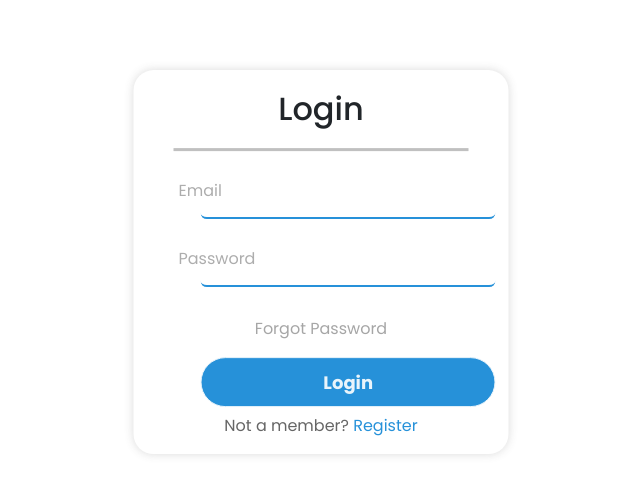
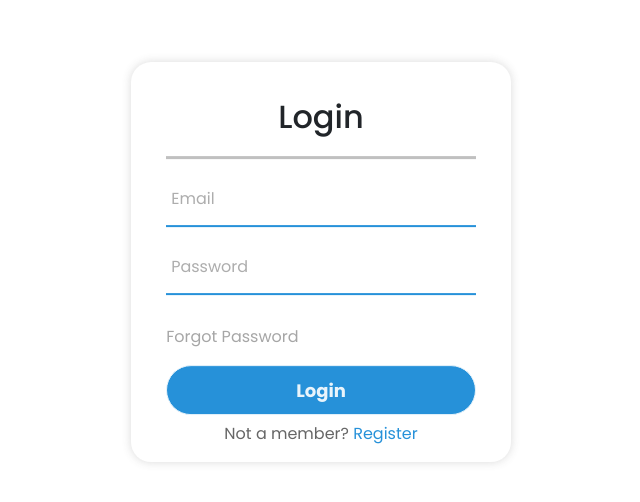
Before and after one commit to varunmukherjee1/Attendance-Manager, a React (Create React App) app in the folder Frontend/: page /login in a window 1280 px wide. Shown: the part 138-640 px from the top of the page, without its empty margins (319-959 px from the left). Built offline with nearby package versions, Linux system fonts and the light colour scheme; no server answers; a web font is replaced by a local one.

Commit message:
solved component and style conflicts

```diff
--- a/Frontend/src/components/AddClassModal/AddClassModal.module.css
+++ b/Frontend/src/components/AddClassModal/AddClassModal.module.css
@@ -18,18 +18,25 @@
     font-size: larger;
     border-radius: 0.6rem;
 }
-input{
+
+.classname input,
+.AddStudents input,
+.AddTeachers input{
     margin-left: 1.7rem;
     border-color: #14213D;
     border-radius: 0.4rem;
 }
-input[type="file"]{
+.classname input[type="file"],
+.AddStudents input[type="file"],
+.AddTeachers input[type="file"]{
     margin-left: 1rem;
     background-color: #14213D;
     border-radius: 0.4rem;
     color: white;
 }
-label{
+.classname label,
+.AddStudents label,
+.AddTeachers label {
     font-size: large;
     color: #14213D;
 }
--- a/Frontend/src/components/AddStudentModal/AddStudentModal.module.css
+++ b/Frontend/src/components/AddStudentModal/AddStudentModal.module.css
@@ -18,13 +18,13 @@
     font-size: larger;
     border-radius: 0.6rem;
 }
-input{
+.StudentName input{
     margin-left: 1.7rem;
     border-color: #14213D;
     border-radius: 0.4rem;
 }
 
-label{
+.StudentName label{
     font-size: large;
     color: #14213D;
 }
--- a/Frontend/src/components/AddTeacherModal/AddTeacherModal.module.css
+++ b/Frontend/src/components/AddTeacherModal/AddTeacherModal.module.css
@@ -18,13 +18,14 @@
     font-size: larger;
     border-radius: 0.6rem;
 }
-input{
+
+.teachername input{
     margin-left: 1.7rem;
     border-color: #14213D;
     border-radius: 0.4rem;
 }
 
-label{
+.teachername label{
     font-size: large;
     color: #14213D;
 }
--- a/Frontend/src/components/TeacherCard/TeacherCard.module.css
+++ b/Frontend/src/components/TeacherCard/TeacherCard.module.css
@@ -26,7 +26,7 @@
     margin-top: 2rem;
 }
 
-input[type="button"] {
+.button_div input[type="button"] {
     text-align: center;
     font-size: 15px;
     padding: 10px;
@@ -44,7 +44,7 @@ input[type="button"] {
 
 
 
-input[type="button"]:hover {
+.button_div input[type="button"]:hover {
     cursor: pointer;
     background-color: var(--yellow);
     transform: scale(1.01);
--- a/Frontend/src/pages/Login/Login.module.css
+++ b/Frontend/src/pages/Login/Login.module.css
@@ -3,10 +3,11 @@
   top: 50%;
   left: 50%;
   transform: translate(-50%, -50%);
-  width: 375px;
+  width: 380px;
   background: white;
   border-radius: 20px;
   box-shadow: 0px 0px 10px rgba(70, 70, 70, 0.2);
+  padding: 1rem 1rem;
 }
 .center h1{
   text-align: center;
@@ -15,16 +16,21 @@
 }
 .center form{
   /* margin-top: 1rem; */
-  margin-bottom: 1rem;
+  /* margin-bottom: 1rem; */
   width: 100%;
-  text-align: center;
-  padding: 0 40px;
+  /* text-align: center; */
+  padding: 0 1.2rem;
   box-sizing: border-box;
+  /* display: flex;
+  flex-direction: column;
+  justify-content: center; */
 }
+
 form .txt_field{
   position: relative;
   /* border-bottom: 2px solid #adadad; */
   margin: 30px 0;
+  width: 100%;
 }
 .txt_field input{
   margin-top: 0.5rem;
--- a/Frontend/src/pages/StudentDashboard/StudentDashboard.jsx
+++ b/Frontend/src/pages/StudentDashboard/StudentDashboard.jsx
@@ -88,7 +88,7 @@ export default function StudentDashboard() {
         <Dashboard>
             <div className={student.classes}>
                 {showQR.show &&
-                    <Modal closeModel = {closeModal}>
+                    <Modal closeModal = {closeModal}>
                         {(showQR.qr) ? <QRCode value = {showQR.qr}/> :
                             <h2>QR Not Found! 😕</h2>
                         }
```
